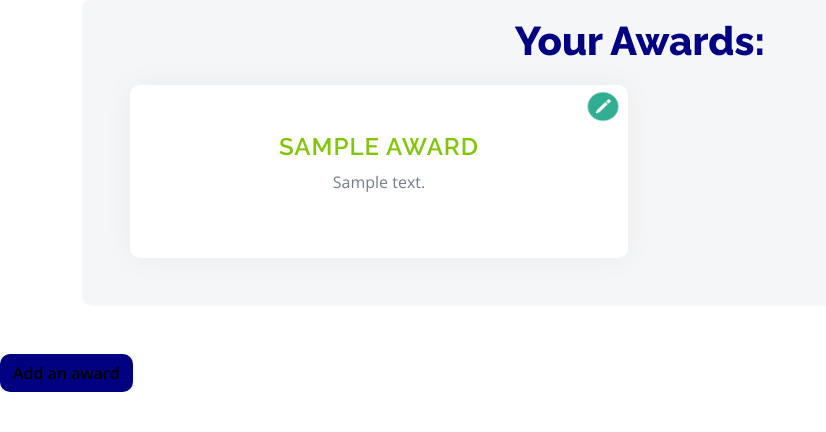
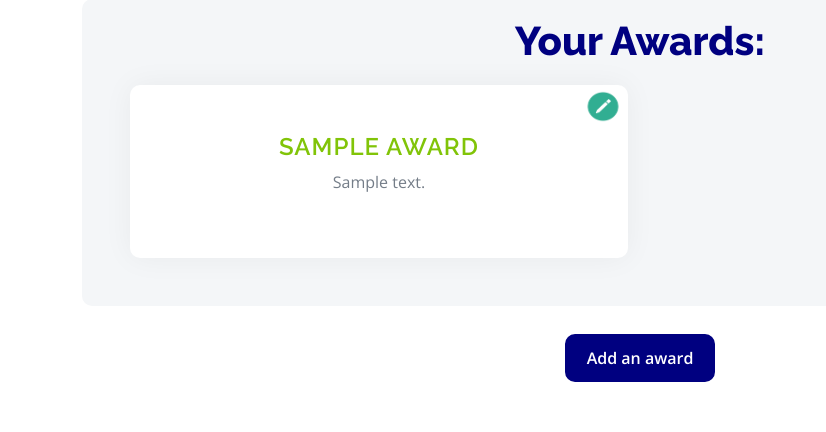
Before and after one commit to Sadliquid/My-Webpage, a Flask app: template templates/editor.html in a window 1280 px wide. Shown: the part 1106-1538 px from the top of the page, without its empty margins (0-826 px from the left). Before the commit the page ends 1498 px from the top, so only its background shows below. Run offline with Flask 3, Linux system fonts and the light colour scheme; the template is opened without the code that fills it: most values are stand-ins (such as "Sample title", 1, 10 or a date in 2020); some libraries are stand-ins or nearby versions.

Commit message:
Fixed some stuff and added some nicer css for buttons

```diff
--- a/main.py
+++ b/main.py
@@ -214,6 +214,9 @@ def addAward():
     if "awardImage" not in data:
         return "ERROR: Image data not provided."
 
+    current_time = datetime.datetime.now()
+    formatted_time = current_time.strftime("%Y-%m-%d %H:%M:%S")
+
     awardTitle = data['awardTitle']
     awardDescription = data['awardDescription']
     awardImageData = data['awardImage']
@@ -222,15 +225,13 @@ def addAward():
         return "UERROR: Award title and description cannot be empty."
 
     image_data = base64.b64decode(awardImageData)
-    filename = "award_image.jpg"
+    filename = str(formatted_time) + ".png"
     image_path = os.path.join(app.config['UPLOAD_FOLDER'], filename)
 
     with open(image_path, "wb") as image_file:
         image_file.write(image_data)
 
     data = read_json('storage.json')
-    current_time = datetime.datetime.now()
-    formatted_time = current_time.strftime("%Y-%m-%d %H:%M:%S")
     newAward = {
         "title": awardTitle,
         "description": awardDescription,
--- a/static/js/main.js
+++ b/static/js/main.js
@@ -247,11 +247,11 @@ function submitEdits(index){
     const editedDescription = document.getElementById('editDescription' + index).value;
 
     if (editedTitle == ""){
-        document.getElementById("editErrorMessage").innerHTML = "Title cannot be empty!";
+        alert("Title cannot be empty!");
         return;
     }
     if (editedDescription == ""){
-        document.getElementById("editErrorMessage").innerHTML = "Description cannot be empty!";
+        alert("Description cannot be empty!");
         return;
     }
 
@@ -321,11 +321,11 @@ function submitPost(){
     const postDescription = document.getElementById("postDescription").value;
 
     if (postTitle == ""){
-        document.getElementById("createErrorMessage").innerHTML = "Title cannot be empty!";
+        alert("Title cannot be empty!");
         return;
     }
     if (postDescription == ""){
-        document.getElementById("createErrorMessage").innerHTML = "Description cannot be empty!";
+        alert("Description cannot be empty!");
         return;
     }
 
@@ -444,11 +444,11 @@ function editAward(index){
     const editedAwardDescription = document.getElementById('editAwardDescription' + index).value;
 
     if (editedAwardTitle == ""){
-        document.getElementById("editAwardErrorMessage").innerHTML = "Award title cannot be empty!";
+        alert("Award title cannot be empty!");
         return;
     }
     if (editedAwardDescription == ""){
-        document.getElementById("editAwardErrorMessage").innerHTML = "Award description cannot be empty!";
+        alert("Award description cannot be empty!");
         return;
     }
 
@@ -486,14 +486,14 @@ function editAward(index){
 function addAward(){
     const awardTitle = document.getElementById("awardTitle").value
     const awardDescription = document.getElementById("awardDescription").value
-    const awardImage = document.getElementById("awardImage").files[0]; // Get the selected file
+    const awardImage = document.getElementById("awardImage").files[0];
 
     if (awardTitle == ""){
-        document.getElementById("addAwardErrorMessage").innerHTML = "Title cannot be empty!"
+        alert("Title cannot be empty!");
         return;
     }
     if (awardDescription == ""){
-        document.getElementById("addAwardErrorMessage").innerHTML = "Description cannot be empty!"
+        alert("Description cannot be empty!");
         return;
     }
 
--- a/static/style.css
+++ b/static/style.css
@@ -645,3 +645,28 @@ html {
     display: flex;
     justify-content: center;
 }
+
+#addAwardButton {
+    background-color: navy;
+    color: white;
+    padding-left: 20px;
+    padding-right: 20px;
+    padding-top: 10px;
+    padding-bottom: 10px;
+    border: 2px solid navy;
+    transition: 0.2s ease-in-out;
+}
+
+#addAwardButton:hover {
+    background-color: white;
+    color: navy;
+    border: 2px solid navy;
+    transition: 0.2s ease-in-out;
+}
+
+#addAwardButtonDiv {
+    display: flex;
+    justify-content: center;
+    margin-top: -20px;
+    margin-bottom: 50px;
+}
--- a/templates/editor.html
+++ b/templates/editor.html
@@ -94,7 +94,6 @@
                                         placeholder="New description" required>{{ post.description }}</textarea>
                                 </div>
                                 <div class="modal-footer">
-                                    <div id="editErrorMessage"></div>
                                     <button type="button" class="btn btn-secondary" data-bs-dismiss="modal"
                                         onclick="submitEdits('{{ loop.index }}')">Confirm edits</button>
                                 </div>
@@ -146,7 +145,6 @@
                     <textarea class="form-control mb-3" id="postDescription" placeholder="Description:"></textarea>
                 </div>
                 <div class="modal-footer">
-                    <div id="createErrorMessage"></div>
                     <button type="button" class="btn btn-secondary" data-bs-dismiss="modal" onclick="submitPost()">Post
                         it!</button>
                 </div>
@@ -233,7 +231,6 @@
                                         placeholder="New award description" required>{{ award.description }}</textarea>
                                 </div>
                                 <div class="modal-footer">
-                                    <div id="editAwardErrorMessage"></div>
                                     <button type="button" class="btn btn-secondary"
                                         data-bs-dismiss="modal">Cancel</button>
                                     <button type="button" class="btn btn-white" onclick="editAward('{{ loop.index }}')"
@@ -266,9 +263,9 @@
                     <textarea class="form-control mb-3" id="awardDescription" placeholder="Award description"
                         required></textarea>
                     <input type="file" class="form-control mb-3" id="awardImage" accept="image/*" required>
+                    <h6>Only .png or .jpg formats are supported.</h6>
                 </div>
                 <div class="modal-footer">
-                    <div id="addAwardErrorMessage"></div>
                     <button type="button" class="btn btn-secondary" data-bs-dismiss="modal" onclick="addAward()">Add
                         it!</button>
                 </div>
--- a/templates/myportfolio.html
+++ b/templates/myportfolio.html
@@ -125,7 +125,6 @@
                                     <img src="{{ award.image }}" id="certificateImg" width="1100">
                                 </div>
                                 <div class="modal-footer">
-                                    <div id="editAwardErrorMessage"></div>
                                     <button type="button" class="btn btn-secondary" data-bs-dismiss="modal">Go
                                         back</button>
                                 </div>
```
Also changed, not shown: static/Images/2024-02-13 01:06:44.png (added), static/Images/2024-02-13 01:07:04.png (added), static/Images/2024-02-13 01:08:52.png (added), static/Images/2024-02-13 01:09:19.png (added).
